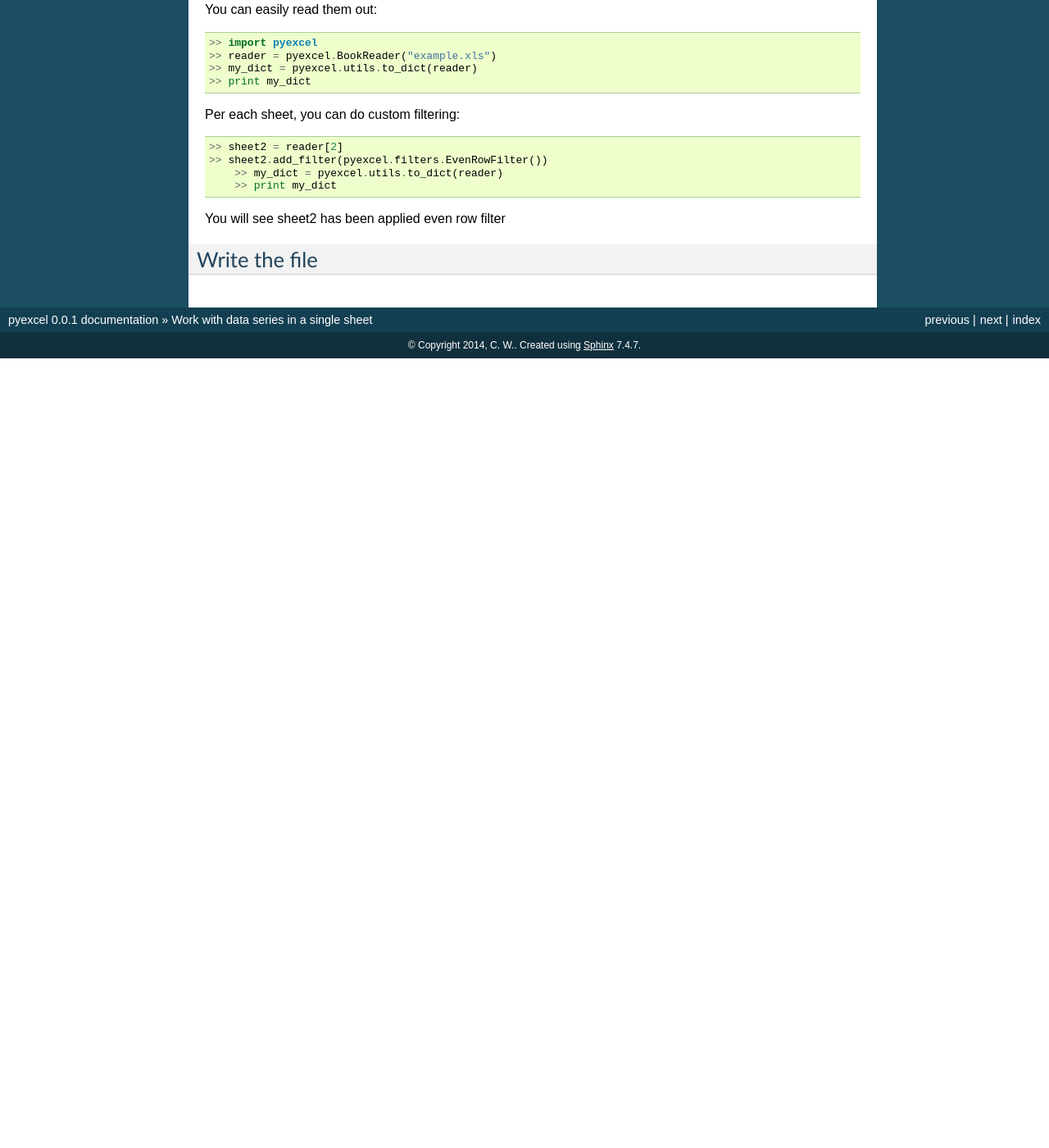
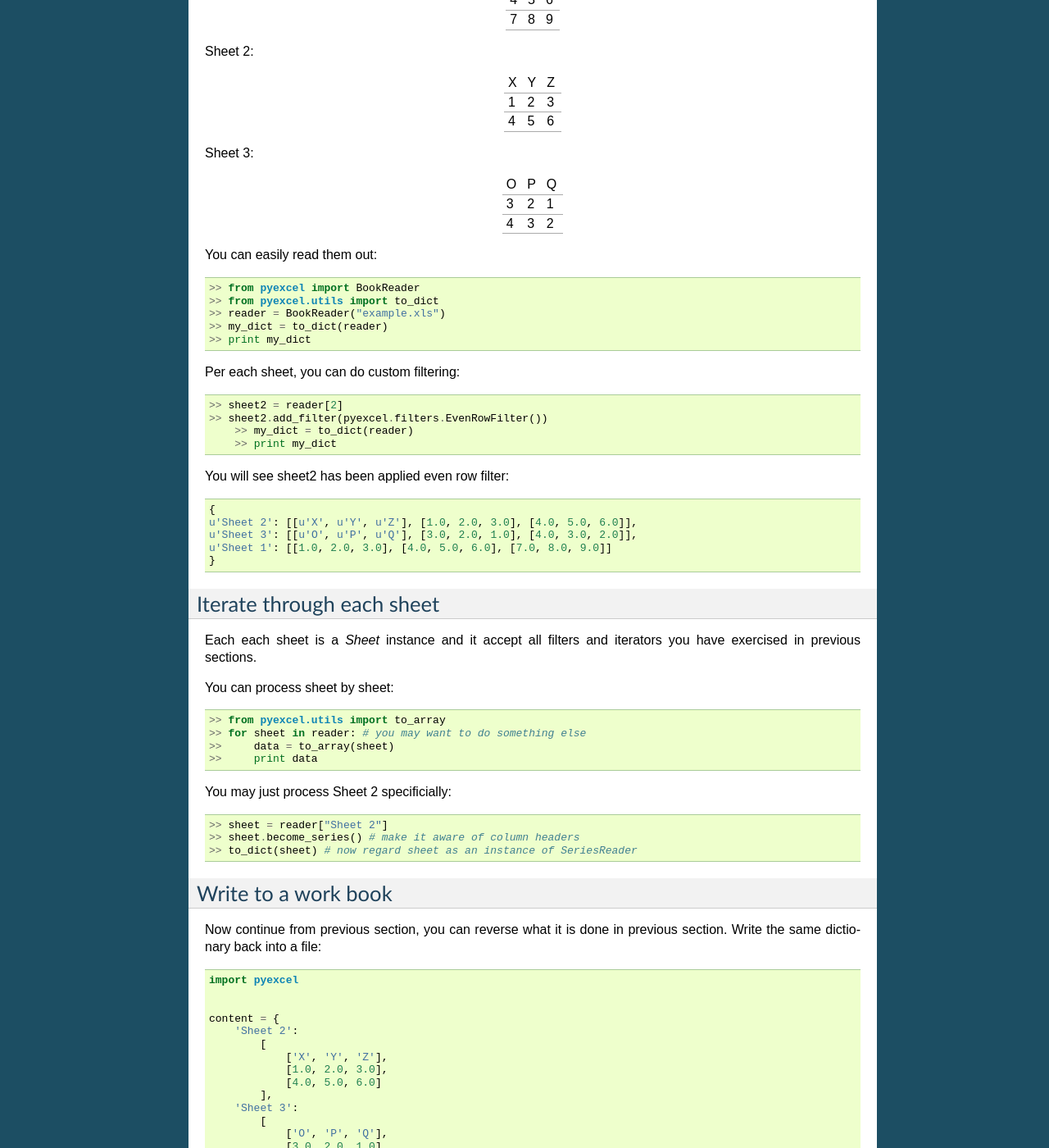
Before and after one commit to pyexcel/pyexcel, a Sphinx documentation site: the page built from doc/source/tutorial.rst, in a window 1280 px wide and 1400 px high, scrolled down 3567 px. Shown: the whole window at 82% size. Built offline with Sphinx 7.4.7, drawn with Linux system fonts in a browser that asks for light colours; formulas are drawn with MathJax 3; before the commit the page ends 4004 px from its top, so only the background shows below that; some of the changed text lies outside the part shown.

Commit message:
documentation update

```diff
--- a/doc/source/conf.py
+++ b/doc/source/conf.py
@@ -58,9 +58,9 @@ copyright = u'2014, C. W.'
 # built documents.
 #
 # The short X.Y version.
-version = '0.0.1'
+version = '0.0.2'
 # The full version, including alpha/beta/rc tags.
-release = '0.0.1'
+release = '0.0.2'
 
 # The language for content autogenerated by Sphinx. Refer to documentation
 # for a list of supported languages.
--- a/doc/source/tutorial.rst
+++ b/doc/source/tutorial.rst
@@ -192,47 +192,160 @@ And `Reader` has the same filtering capability as `SeriesReader`
 Work with multi-sheet file
 ==========================
 
-Read the file
----------------
-Suppose you have the following data in any of the supported excel formats:
+Read from the workbook
+----------------------
+Suppose you have the following data in any of the supported excel formats.
+
+Sheet 1:
 
 = = =
 1 2 3
-4,5 6
+4 5 6
 7 8 9
+= = =
 
-Sheet 1
+Sheet 2:
 
-=====
+= = =
 X Y Z
 1 2 3
 4 5 6
+= = =
 
-
-Sheet 2
+Sheet 3:
 
 = = =
 O P Q
 3 2 1
 4 3 2
-
-Sheet 3
+= = =
 
 You can easily read them out::
 
-    >> import pyexcel
-    >> reader = pyexcel.BookReader("example.xls")
-    >> my_dict = pyexcel.utils.to_dict(reader)
+    >> from pyexcel import BookReader
+    >> from pyexcel.utils import to_dict
+    >> reader = BookReader("example.xls")
+    >> my_dict = to_dict(reader)
     >> print my_dict
 
 Per each sheet, you can do custom filtering::
 
     >> sheet2 = reader[2]
     >> sheet2.add_filter(pyexcel.filters.EvenRowFilter())
-	>> my_dict = pyexcel.utils.to_dict(reader)
+	>> my_dict = to_dict(reader)
 	>> print my_dict
 
-You will see sheet2 has been applied even row filter
+You will see sheet2 has been applied even row filter::
 
-Write the file
----------------
+    {
+    u'Sheet 2': [[u'X', u'Y', u'Z'], [1.0, 2.0, 3.0], [4.0, 5.0, 6.0]],
+    u'Sheet 3': [[u'O', u'P', u'Q'], [3.0, 2.0, 1.0], [4.0, 3.0, 2.0]],
+    u'Sheet 1': [[1.0, 2.0, 3.0], [4.0, 5.0, 6.0], [7.0, 8.0, 9.0]]
+    }
+
+Iterate through each sheet
+---------------------------
+
+Each each sheet is a `Sheet` instance and it accept all filters and iterators you have exercised in previous sections.
+
+You can process sheet by sheet::
+
+    >> from pyexcel.utils import to_array
+    >> for sheet in reader: # you may want to do something else
+    >>     data = to_array(sheet)
+    >>     print data
+
+You may just process Sheet 2 specificially::
+
+    >> sheet = reader["Sheet 2"]
+    >> sheet.become_series() # make it aware of column headers
+    >> to_dict(sheet) # now regard sheet as an instance of SeriesReader
+
+
+Write to a work book
+---------------------
+
+Now continue from previous section, you can reverse what it is done in previous section. Write the same dictionary back into a file::
+
+    import pyexcel
+
+
+    content = {
+        'Sheet 2':
+            [
+                ['X', 'Y', 'Z'],
+                [1.0, 2.0, 3.0],
+                [4.0, 5.0, 6.0]
+            ],
+        'Sheet 3':
+            [
+                ['O', 'P', 'Q'],
+                [3.0, 2.0, 1.0],
+                [4.0, 3.0, 2.0]
+            ],
+        'Sheet 1':
+            [
+                [1.0, 2.0, 3.0],
+                [4.0, 5.0, 6.0],
+                [7.0, 8.0, 9.0]
+            ]
+    }
+    writer = pyexcel.BookWriter("myfile.ods")
+    writer.write_book_from_dict(content)
+    writer.close()
+
+
+How do I read a book, pocess it and save to a new book
+-------------------------------------------------------
+
+Yes, you can do that. The code looks like this::
+
+   from pyexcel import BookReader, BookWriter
+
+   reader = BookReader("yourfile.xls")
+   writer = BookWriter("output.xls")
+   for sheet in reader:
+       new_sheet = writer.create_sheet(sheet.name)
+       # do you processing with sheet
+       # do filtering?
+       new_sheet.write_from_reader(sheet)
+       new_sheet.close()
+    writer.close()
+
+What would happen if I save a multi sheet book into "csv" file
+---------------------------------------------------------------
+
+Suppose you have these code::
+
+    import pyexcel
+
+
+    content = {
+        'Sheet 2':
+            [
+                ['X', 'Y', 'Z'],
+                [1.0, 2.0, 3.0],
+                [4.0, 5.0, 6.0]
+            ],
+        'Sheet 3':
+            [
+                ['O', 'P', 'Q'],
+                [3.0, 2.0, 1.0],
+                [4.0, 3.0, 2.0]
+            ],
+        'Sheet 1':
+            [
+                [1.0, 2.0, 3.0],
+                [4.0, 5.0, 6.0],
+                [7.0, 8.0, 9.0]
+            ]
+    }
+    writer = pyexcel.BookWriter("myfile.csv")
+    writer.write_book_from_dict(content)
+    writer.close()
+
+You will end up with three csv files::
+
+    myfile_Sheet 1.csv, myfile_Sheet 2.csv, myfile_Sheet 3.csv
+
+and their content is the value of the dictionary at the corresponding key
--- a/pyexcel/__init__.py
+++ b/pyexcel/__init__.py
@@ -15,3 +15,5 @@ from .readers import Reader, BookReader
 from .writers import Writer, BookWriter
 from .readers import SeriesReader
 import cookbook
+
+__VERSION__ = '0.0.2'
```
Also changed, not shown: 3 other files.
